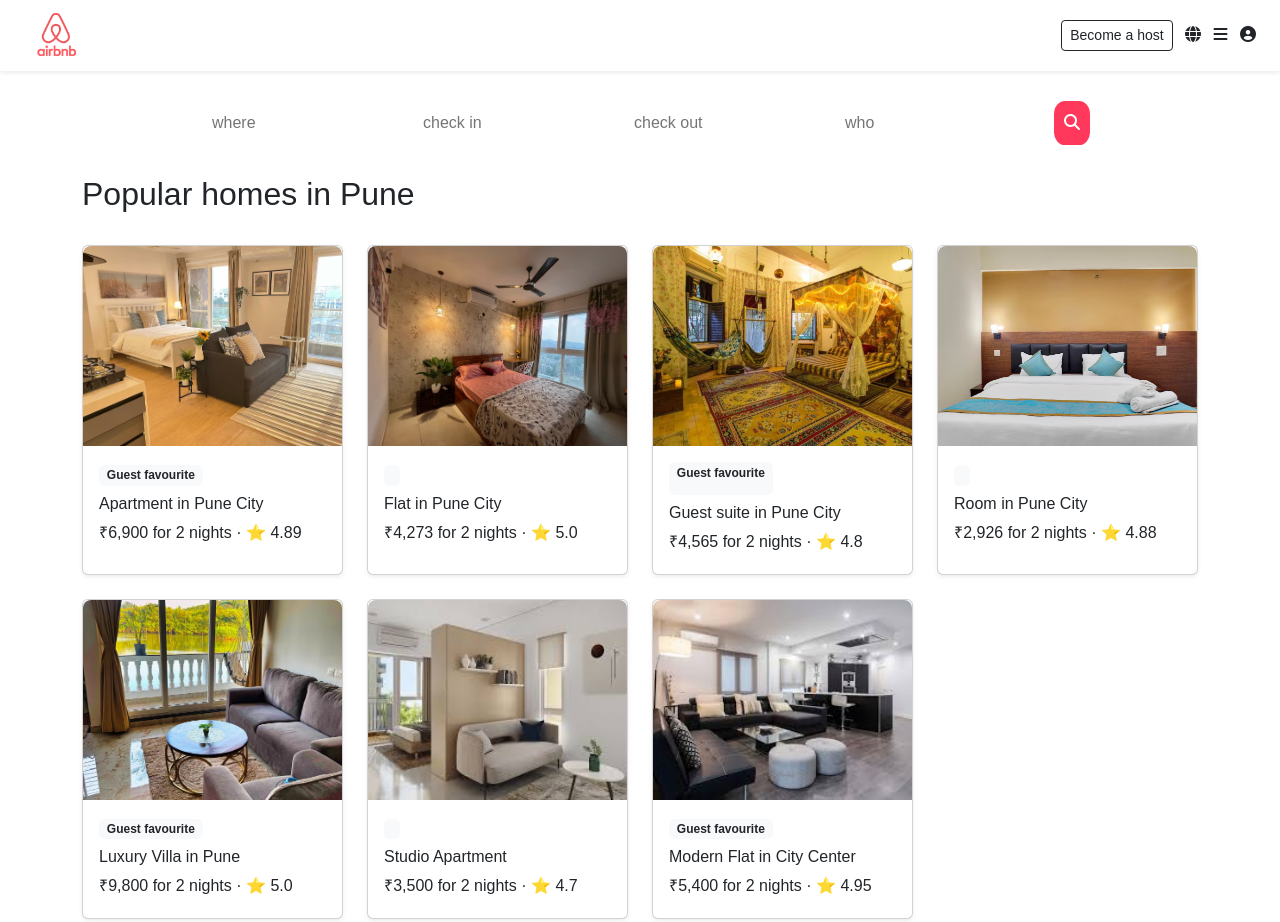
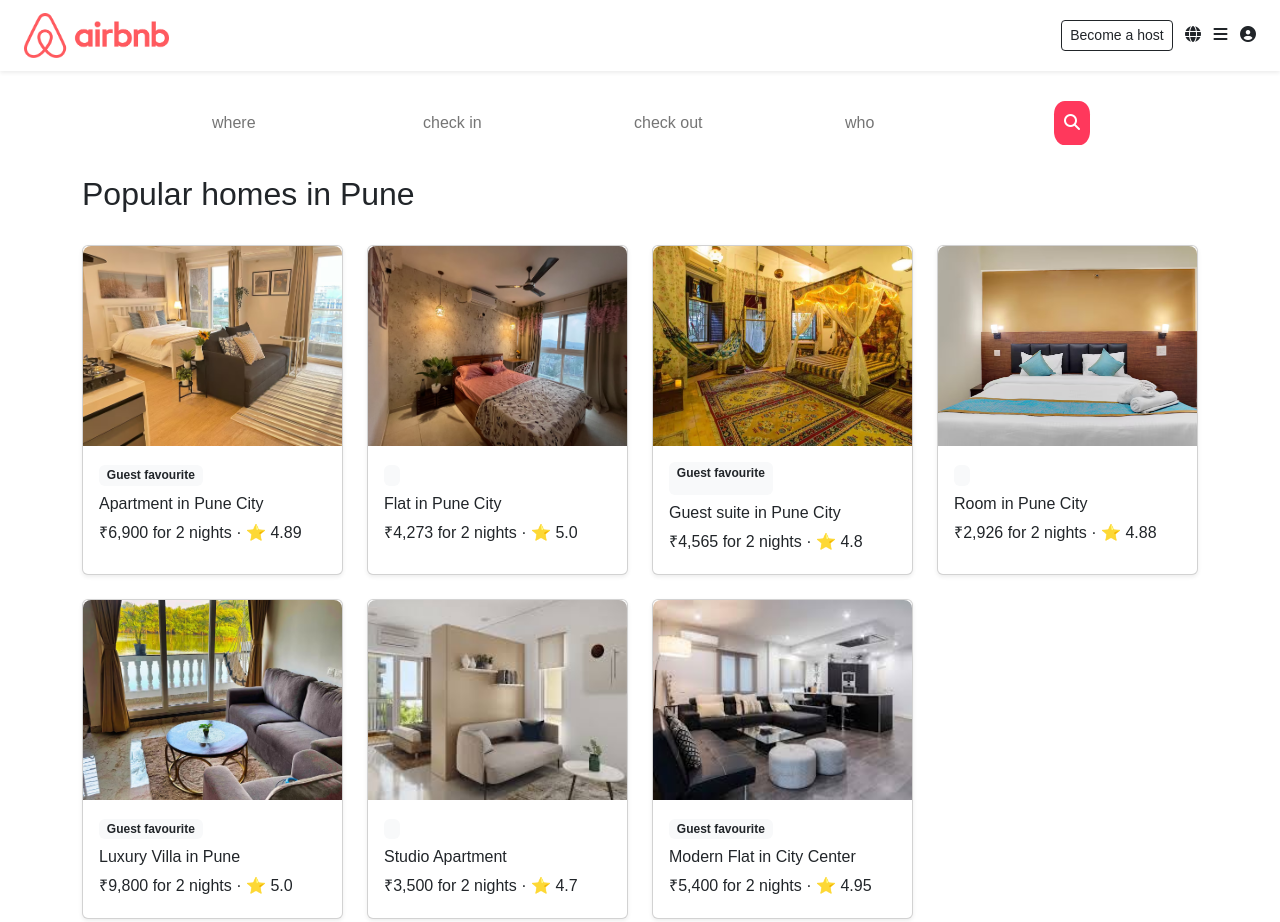
Before and after one commit to omch-29/airbnb-fe, a plain HTML site: page index.html in a window 1280 px wide. Shown: the top 922 px of the page. Drawn offline with nearby package versions, Linux system fonts and the light colour scheme.

```diff
--- a/index.html
+++ b/index.html
@@ -12,7 +12,7 @@
 <body>
     <nav class="navbar navbar-light bg-white shadow-sm px-4">
     <a class="navbar-brand" href="#">
-      <img src="airlogo.jpg" alt="Airbnb Logo">
+      <img src="images/main-icon.jpg" alt="Airbnb Logo">
     </a>
     <div>
       <a href="#" class="btn btn-outline-dark btn-sm">Become a host</a>
```
Also changed, not shown: airlogo.jpg (deleted), images/main-icon.jpg (added).
